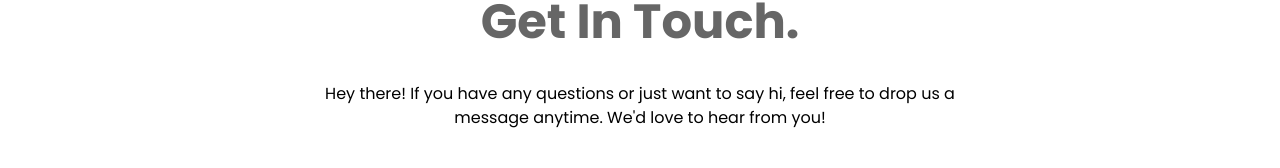
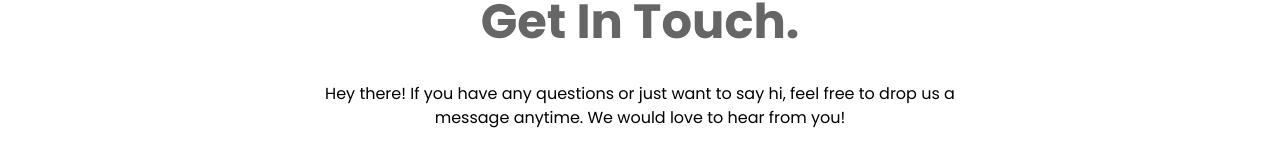
Before and after one commit to jarapamikaella/portfolio, a Next.js app: page /contact in a window 1280 px wide. Shown: the part 338-506 px from the top of the page. Built offline with nearby package versions, Linux system fonts and the light colour scheme.

Commit message:
fix escaped character

```diff
--- a/src/app/contact/page.tsx
+++ b/src/app/contact/page.tsx
@@ -6,7 +6,7 @@ const Contact = () => {
     <section id='contact' className='pt-20 pb-40 sm:pt-60 sm:pb-60'>
       <div className='flex flex-col sm:only:justify-center sm:items-center gap-9'>
         <p className='text-3xl sm:text-5xl capitalize text-customGray font-bold'>Get in touch.</p>
-        <p className='sm:w-2/4 sm:text-center'>Hey there! If you have any questions or just want to say hi, feel free to drop us a message anytime. We'd love to hear from you!</p>
+        <p className='sm:w-2/4 sm:text-center'>Hey there! If you have any questions or just want to say hi, feel free to drop us a message anytime. We would love to hear from you!</p>
       </div>
       <div className='flex sm:justify-center sm:items-center pt-5 sm:pt-10'>
         <Button label='SAY HELLO' />
```
